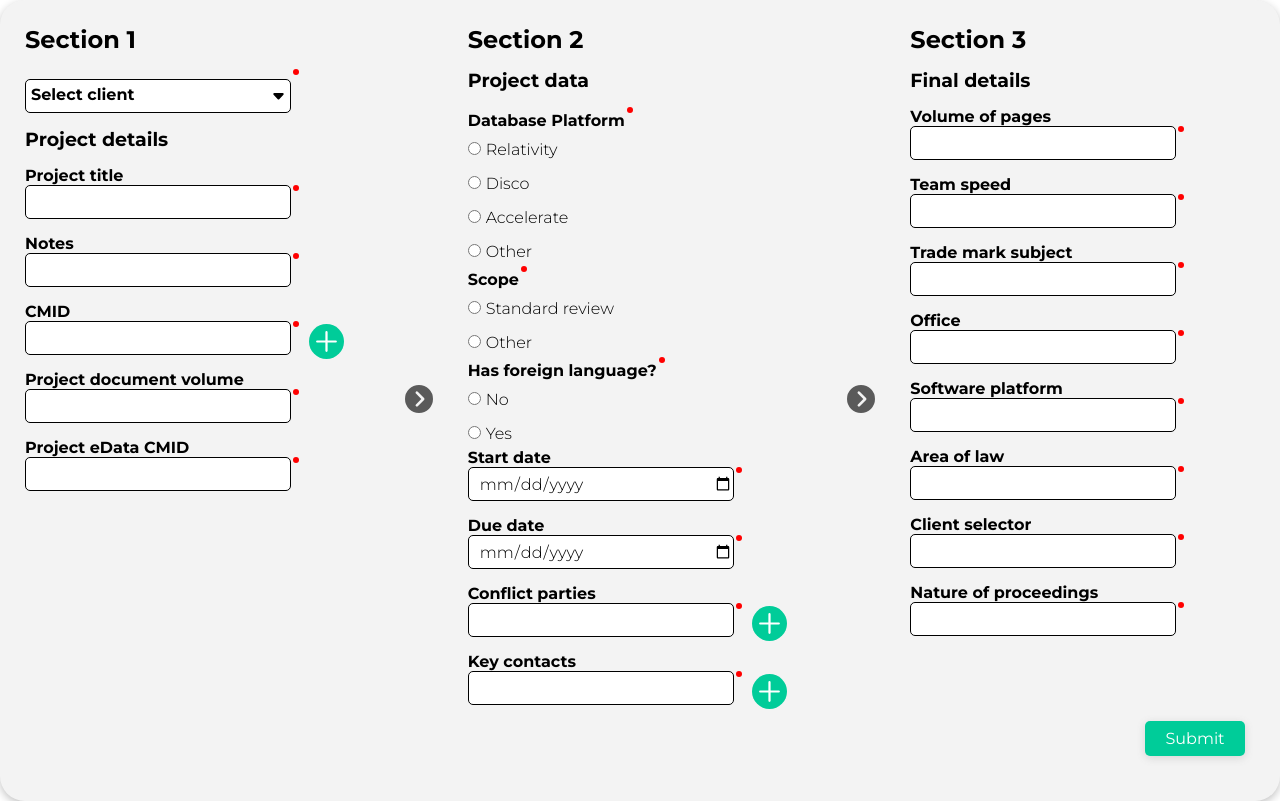
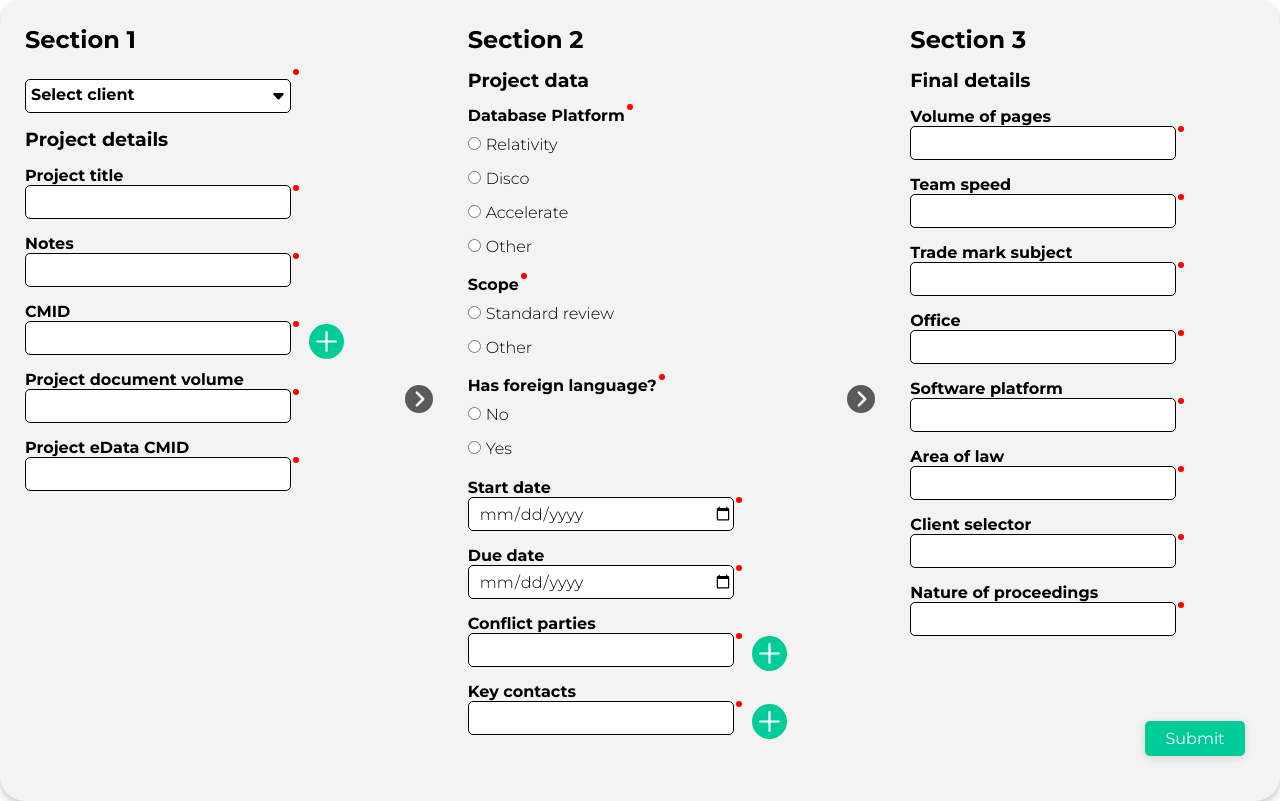
Before and after one commit to EsmeraldaKok/cbt-Dashboard, a Vue app in the folder cbt-dashboard/: page / in a window 1280 px wide. Built offline with nearby package versions, Linux system fonts and the light colour scheme.

Commit message:
radio spacing

```diff
--- a/cbt-dashboard/src/components/AddProject.vue
+++ b/cbt-dashboard/src/components/AddProject.vue
@@ -119,7 +119,7 @@
                 </div>
 
                 <!--heading two-->
-                <div class="form_subheading">
+                <div class="form_subheading section_2_sub">
                     Project data
                 </div>
 
@@ -129,7 +129,7 @@
                     <div class="radio_wrapper">
                         <div class="required">
                             <div class="user_label_radio" name="databasePlatform" >Database Platform</div>
-                            <span class="dot"></span>
+                            <span class="dot radio_dot"></span>
                         </div>
                         <div class="radio">
                             <input type="radio" name="databasePlatform" required id="relativity" value="Relativity" class="radio_input"/>
@@ -153,7 +153,7 @@
                     <div class="radio_wrapper" name="scope">
                         <div class="required">
                             <div class="user_label_radio">Scope</div>
-                            <span class="dot"></span>
+                            <span class="dot radio_dot"></span>
                         </div>
                         <div class="radio">
                             <input type="radio"  name="scope" required id="Standardreview" value="Standardreview" class="radio_input"/>
@@ -169,7 +169,7 @@
                     <div class="radio_wrapper">
                         <div class="required">
                             <div class="user_label_radio" name="foreignLang">Has foreign language?</div>
-                            <span class="dot"></span>
+                            <span class="dot radio_dot"></span>
                         </div>
                         <div class="radio">
                             <input type="radio" required id="No" value="No" class="radio_input" name="foreignLang"/>
@@ -183,7 +183,7 @@
 
                 <!-----INPUTS----->
                     <!--input label-->
-                    <label for="startDate" class="user_label heading">
+                    <label for="startDate" class="user_label heading radio_space">
                         Start date
                     </label>
                     <div class="required">
@@ -456,8 +456,10 @@
                 font-size: 1.188rem;
                 font-weight: 700;
                 margin-bottom: 15px;
+            }
 
-
+            .section_2_sub {
+                margin-bottom: 0px;
             }
 
             .user_label {
@@ -470,9 +472,14 @@
                 color: black;
                 font-weight: 300;
                 padding-left: 5px;
+
             }
 
             //INPUT STYLES
+
+            .radio_space{
+                margin-top: 15px;
+            }
             .required {
                 max-width: 400px;
                 width:100%;
@@ -508,6 +515,10 @@
                     margin-left: 2px;
                     margin-right: 10px;
                 }
+
+                .radio_dot {
+                    margin-top: 12px;
+                }
             }
 
             //RADIO STYLES
@@ -517,7 +528,7 @@
             }
 
             .user_label_radio {
-                //padding-bottom: 1px;
+                margin-top: 10px;
                 padding-top: 4px;
                 font-weight: 700;
                 font-size: 1rem;
```
